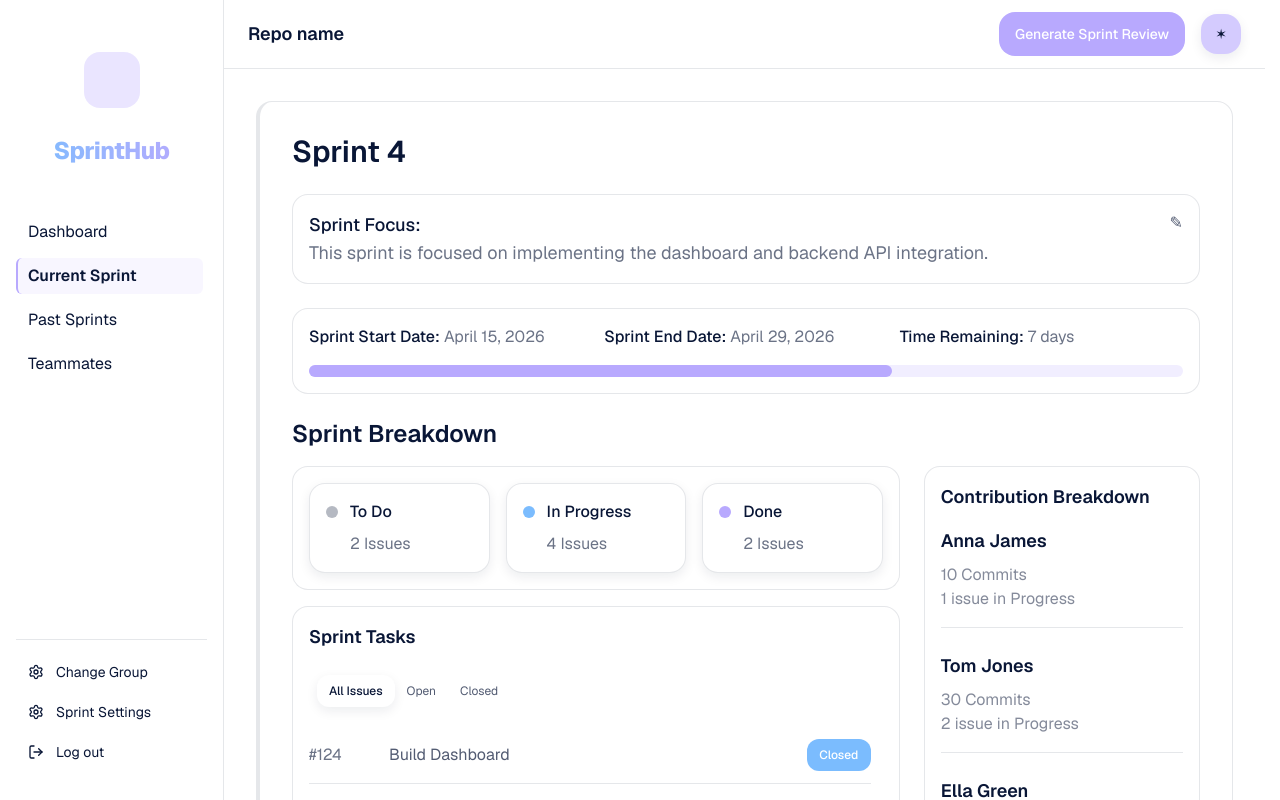
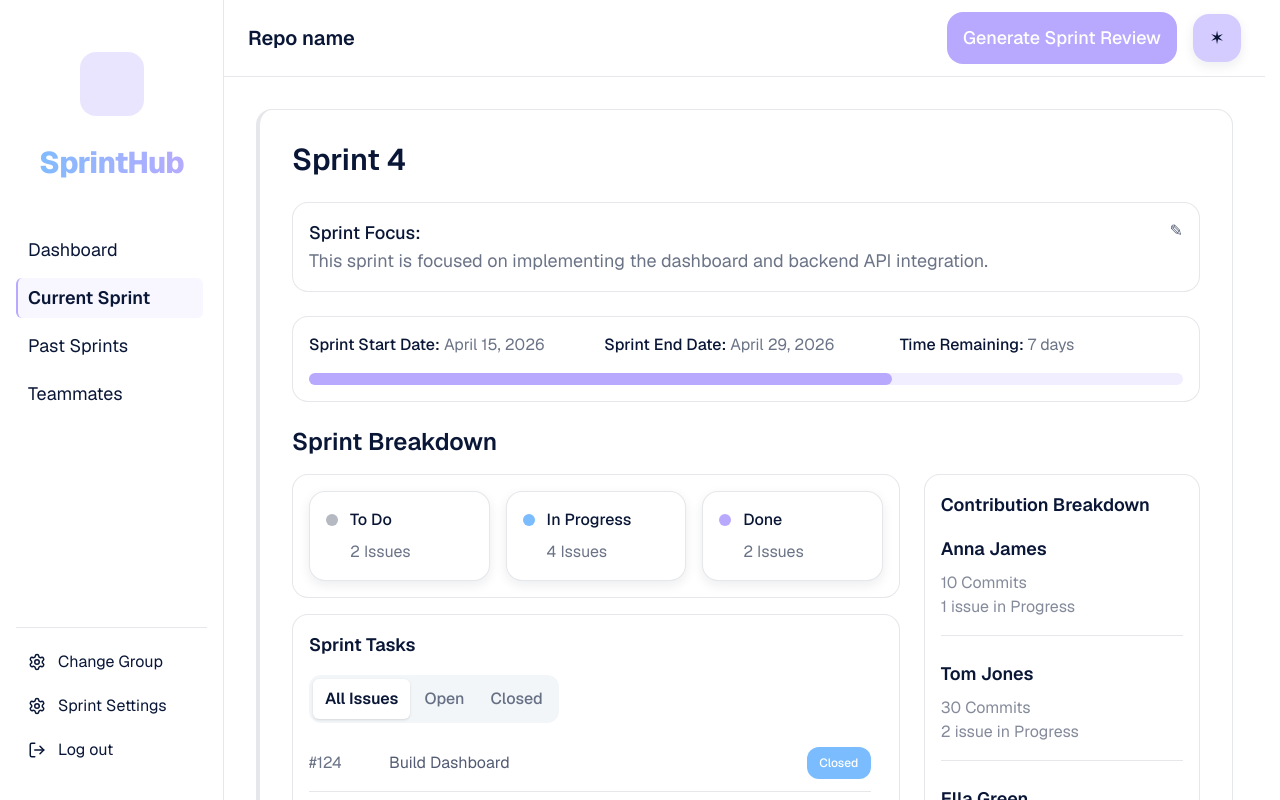
Before and after one commit to UOA-CS732-S1-2026/group-project-radiant-rabbits, a Next.js app: page /current-sprint in a window 1280 px wide. Built offline with nearby package versions, Linux system fonts and the light colour scheme.

Commit message:
feat(ui):  Improve spacing and typography on group setup and nav, add small/large sizes to buttons and tabs, and wire up sprint task filters.

```diff
--- a/src/app/(main)/current-sprint/page.tsx
+++ b/src/app/(main)/current-sprint/page.tsx
@@ -1,6 +1,10 @@
+"use client";
+
+import { useMemo, useState } from "react";
 import BorderedPanel from "@/components/ui/BorderedPanel";
 import Card from "@/components/ui/Card";
 import PageContainer from "@/components/ui/PageContainer";
+import SegmentedControl from "@/components/ui/SegmentedControl";
 
 const sprintTasks = [
   { id: "#124", title: "Build Dashboard", status: "Closed" },
@@ -83,28 +87,25 @@ function BreakdownTile({
   );
 }
 
-function FilterChip({
-  label,
-  active = false,
-}: {
-  label: string;
-  active?: boolean;
-}) {
-  return (
-    <button
-      type="button"
-      className={
-        active
-          ? "rounded-lg bg-brand-surface px-sm py-xs text-body-xs font-medium text-brand-dark shadow-md"
-          : "rounded-lg px-sm py-xs text-body-xs text-brand-dark/70"
-      }
-    >
-      {label}
-    </button>
-  );
-}
+const ISSUE_FILTER_OPTIONS = [
+  { id: "all", label: "All Issues" },
+  { id: "open", label: "Open" },
+  { id: "closed", label: "Closed" },
+] as const;
 
 export default function CurrentSprintPage() {
+  const [issueFilter, setIssueFilter] = useState<string>("all");
+
+  const filteredSprintTasks = useMemo(() => {
+    if (issueFilter === "open") {
+      return sprintTasks.filter((t) => t.status === "Open");
+    }
+    if (issueFilter === "closed") {
+      return sprintTasks.filter((t) => t.status === "Closed");
+    }
+    return sprintTasks;
+  }, [issueFilter]);
+
   return (
     <div className="min-h-screen bg-brand-background">
       <PageContainer>
@@ -187,15 +188,17 @@ export default function CurrentSprintPage() {
                       Sprint Tasks
                     </h4>
 
-                    <div className="mt-md inline-flex rounded-lg bg-brand-background p-xs">
-                      <FilterChip label="All Issues" active />
-                      <FilterChip label="Open" />
-                      <FilterChip label="Closed" />
-                    </div>
+                    <SegmentedControl
+                      className="mt-md !justify-start"
+                      size="sm"
+                      options={ISSUE_FILTER_OPTIONS}
+                      value={issueFilter}
+                      onChange={setIssueFilter}
+                    />
 
                     <div className="mt-lg overflow-y-auto pr-sm">
                       <div className="space-y-md">
-                        {sprintTasks.map((task) => (
+                        {filteredSprintTasks.map((task) => (
                           <div
                             key={task.id}
                             className="grid grid-cols-[5rem_1fr_5rem] items-center border-b border-brand-dark/10 pb-sm text-body-md"
--- a/src/components/ui/Button.tsx
+++ b/src/components/ui/Button.tsx
@@ -1,9 +1,13 @@
 import Link from "next/link";
+
+export type ButtonSize = "sm" | "lg";
 
 type ButtonProps = {
   children: React.ReactNode;
   variant?: "purple" | "white" | "grey" | "blue-help";
   shape?: "default" | "pill";
+  /** `lg` matches primary actions (e.g. set-group). `sm` is compact for toolbars and secondary UI. */
+  size?: ButtonSize;
   type?: "button" | "submit";
   onClick?: () => void;
   disabled?: boolean;
@@ -16,6 +20,7 @@ export default function Button({
   children,
   variant = "purple",
   shape = "default",
+  size = "lg",
   type = "button",
   onClick,
   disabled,
@@ -23,10 +28,28 @@ export default function Button({
   href,
   "aria-label": ariaLabel,
 }: ButtonProps) {
-  const layout =
-    shape === "pill"
-      ? "inline-flex items-center justify-center rounded-full px-4 py-2.5 text-body-sm font-semibold"
-      : "inline-flex items-center justify-center rounded-xl px-md py-sm text-body-sm font-medium";
+  const hasExplicitTextSize =
+    /text-body-(?:xs|sm|md|lg)/.test(className) ||
+    /\btext-(?:xs|sm|md|lg|xl|2xl|3xl)\b/.test(className) ||
+    /text-\[/.test(className);
+
+  const defaultTextSize = hasExplicitTextSize
+    ? ""
+    : size === "lg"
+      ? "text-body-md sm:text-body-lg"
+      : "text-body-sm sm:text-body-md";
+
+  const layoutDefault =
+    size === "lg"
+      ? `inline-flex items-center justify-center rounded-xl px-md py-sm font-medium ${defaultTextSize}`.trim()
+      : `inline-flex min-h-9 items-center justify-center rounded-xl px-sm py-1.5 font-medium ${defaultTextSize}`.trim();
+
+  const layoutPill =
+    size === "lg"
+      ? `inline-flex items-center justify-center rounded-full px-4 py-2.5 font-semibold ${defaultTextSize}`.trim()
+      : `inline-flex min-h-9 items-center justify-center rounded-full px-3 py-1.5 font-semibold ${defaultTextSize}`.trim();
+
+  const layout = shape === "pill" ? layoutPill : layoutDefault;
 
   const base = `${layout} transition disabled:opacity-60 disabled:cursor-not-allowed`;
 
--- a/src/components/ui/GroupCard.tsx
+++ b/src/components/ui/GroupCard.tsx
@@ -15,7 +15,7 @@ export default function GroupCard({
       style={{ background: "linear-gradient(to right, #7BB8FF, #B8A9FE)" }}
     >
       <div
-        className={`h-full w-full rounded-2xl bg-[#F1F5F9] p-6 ${className}`}
+        className={`h-full w-full rounded-2xl bg-[#F1F5F9] p-8 md:p-10 ${className}`}
       >
         {children}
       </div>
--- a/src/components/ui/PageTopBar.tsx
+++ b/src/components/ui/PageTopBar.tsx
@@ -15,24 +15,30 @@ export default function PageTopBar({
     <header className="border-b border-brand-dark/10 bg-brand-surface">
       <div className="flex items-center justify-between px-lg py-sm">
         {/* Left: Repo name */}
-        <h1 className="text-body-lg font-semibold text-brand-dark">
-          {repoName}
-        </h1>
+        <div>
+          <h1 className="text-xl font-semibold leading-tight text-brand-dark">
+            {repoName}
+          </h1>
+          <p className="sr-only">{pageLabel}</p>
+        </div>
 
         {/* Right: Button + Avatar */}
         <div className="flex items-center gap-md">
           {/* Use design system button (no hardcoded color) */}
-          <Button>Generate Sprint Review</Button>
+          <Button size="lg">Generate Sprint Review</Button>
 
           {/* Avatar */}
           {profileImageUrl ? (
             <img
               src={profileImageUrl}
               alt="GitHub profile"
-              className="h-10 w-10 rounded-xl object-cover shadow-md"
+              className="h-11 w-11 rounded-xl object-cover shadow-md sm:h-12 sm:w-12"
             />
           ) : (
-            <div className="flex h-10 w-10 items-center justify-center rounded-xl bg-brand-accent/60 text-body-sm font-medium text-brand-dark shadow-md">
+            <div
+              className="flex h-11 w-11 items-center justify-center rounded-xl bg-brand-accent/60 text-body-md font-medium leading-none text-brand-dark shadow-md sm:h-12 sm:w-12 sm:text-body-lg"
+              aria-hidden
+            >
               ✶
             </div>
           )}
--- a/src/components/ui/SegmentedControl.tsx
+++ b/src/components/ui/SegmentedControl.tsx
@@ -1,12 +1,38 @@
 "use client";
 
 export type SegmentedControlOption = { id: string; label: string };
+
+export type SegmentedControlSize = "sm" | "lg";
 
 type SegmentedControlProps = {
   options: readonly SegmentedControlOption[];
   value: string;
   onChange: (id: string) => void;
   className?: string;
+  /** `lg` is the default comfortable tabs; `sm` is denser. */
+  size?: SegmentedControlSize;
+};
+
+const tabClasses: Record<
+  SegmentedControlSize,
+  { active: string; inactive: string; shell: string }
+> = {
+  lg: {
+    shell:
+      "flex w-full max-w-full flex-wrap items-center justify-center gap-1 rounded-xl bg-slate-100/90 p-1.5 sm:w-fit sm:flex-nowrap",
+    active:
+      "min-h-10 shrink-0 rounded-lg bg-brand-surface px-3.5 py-2 text-center text-body-md font-semibold text-brand-dark shadow-sm sm:min-h-11 sm:px-4 sm:py-2.5 sm:text-body-lg",
+    inactive:
+      "min-h-10 shrink-0 rounded-lg px-3.5 py-2 text-center text-body-md font-medium text-brand-dark/60 transition hover:bg-brand-surface/60 hover:text-brand-dark/85 sm:min-h-11 sm:px-4 sm:py-2.5 sm:text-body-lg",
+  },
+  sm: {
+    shell:
+      "flex w-full max-w-full flex-wrap items-center justify-center gap-0.5 rounded-lg bg-slate-100/90 p-1 sm:w-fit sm:flex-nowrap",
+    active:
+      "min-h-8 shrink-0 rounded-md bg-brand-surface px-2.5 py-1.5 text-center text-body-sm font-semibold text-brand-dark shadow-sm sm:min-h-9 sm:px-3 sm:py-2 sm:text-body-md",
+    inactive:
+      "min-h-8 shrink-0 rounded-md px-2.5 py-1.5 text-center text-body-sm font-medium text-brand-dark/60 transition hover:bg-brand-surface/60 hover:text-brand-dark/85 sm:min-h-9 sm:px-3 sm:py-2 sm:text-body-md",
+  },
 };
 
 export default function SegmentedControl({
@@ -14,12 +40,15 @@ export default function SegmentedControl({
   value,
   onChange,
   className = "",
+  size = "lg",
 }: SegmentedControlProps) {
+  const styles = tabClasses[size];
+
   return (
     <div
       role="tablist"
       aria-label="Group actions"
-      className={`flex w-fit max-w-full items-center gap-px rounded-lg bg-slate-100/90 px-1 py-0.5 ${className}`}
+      className={`${styles.shell} ${className}`.trim()}
     >
       {options.map((opt) => {
         const active = value === opt.id;
@@ -30,11 +59,7 @@ export default function SegmentedControl({
             role="tab"
             aria-selected={active}
             onClick={() => onChange(opt.id)}
-            className={
-              active
-                ? "shrink-0 rounded-md bg-brand-surface px-1.5 py-1.5 text-center text-body-xs font-semibold text-brand-dark shadow-sm sm:px-2 sm:py-1.5 sm:text-body-sm"
-                : "shrink-0 rounded-md px-1.5 py-xs text-center text-body-xs font-medium text-brand-dark/55 transition hover:text-brand-dark/85 sm:px-2 sm:py-xs sm:text-body-sm"
-            }
+            className={active ? styles.active : styles.inactive}
           >
             {opt.label}
           </button>
--- a/src/components/ui/SideNav.tsx
+++ b/src/components/ui/SideNav.tsx
@@ -30,11 +30,11 @@ export default function SideNav() {
         {/* Logo */}
         <div className="mb-xl flex shrink-0 flex-col items-center gap-md px-sm pb-md pt-2">
           <div className="p-3">
-            <div className="h-14 w-14 shrink-0 rounded-xl bg-brand-accent/30" />
+            <div className="h-16 w-16 shrink-0 rounded-xl bg-brand-accent/30" />
           </div>
           <SprintHubTitle
             as="p"
-            size="md"
+            size="lg"
             className="w-full text-center leading-tight"
           />
         </div>
@@ -51,8 +51,8 @@ export default function SideNav() {
                   href={item.href}
                   className={
                     isActive
-                      ? "rounded-md border-l-2 border-brand-accent bg-brand-accent/10 py-1.5 pl-2.5 pr-2 text-body-md font-semibold text-brand-dark"
-                      : "rounded-md py-1.5 pl-3 pr-2 text-body-md text-brand-dark transition hover:bg-brand-accent/10"
+                      ? "rounded-md border-l-2 border-brand-accent bg-brand-accent/10 py-1.5 pl-2.5 pr-2 text-body-lg font-semibold text-brand-dark"
+                      : "rounded-md py-1.5 pl-3 pr-2 text-body-lg text-brand-dark transition hover:bg-brand-accent/10"
                   }
                 >
                   {item.label}
@@ -74,11 +74,11 @@ export default function SideNav() {
                 href={item.href}
                 className={
                   isActive
-                    ? "flex items-center gap-sm rounded-md border-l-2 border-brand-accent bg-brand-accent/10 py-1.5 pl-2.5 pr-2 text-body-sm font-semibold text-brand-dark"
-                    : "flex items-center gap-sm rounded-md py-1.5 pl-3 pr-2 text-body-sm text-brand-dark transition hover:bg-brand-accent/10"
+                    ? "flex items-center gap-sm rounded-md border-l-2 border-brand-accent bg-brand-accent/10 py-1.5 pl-2.5 pr-2 text-body-md font-semibold text-brand-dark"
+                    : "flex items-center gap-sm rounded-md py-1.5 pl-3 pr-2 text-body-md text-brand-dark transition hover:bg-brand-accent/10"
                 }
               >
-                <Icon size={16} />
+                <Icon size={18} />
                 {item.label}
               </Link>
             );
@@ -87,9 +87,9 @@ export default function SideNav() {
           {/* Logout */}
           <Link
             href="/logout"
-            className="flex items-center gap-sm rounded-md py-1.5 pl-3 pr-2 text-body-sm text-brand-dark transition hover:bg-brand-accent/10"
+            className="flex items-center gap-sm rounded-md py-1.5 pl-3 pr-2 text-body-md text-brand-dark transition hover:bg-brand-accent/10"
           >
-            <LogOut size={16} />
+            <LogOut size={18} />
             Log out
           </Link>
         </div>
```
Also changed, not shown: src/app/(group-change)/join-create-switch-group/page.tsx (+10 -10 lines), src/app/(group-change)/set-group/page.tsx (+25 -19 lines).
